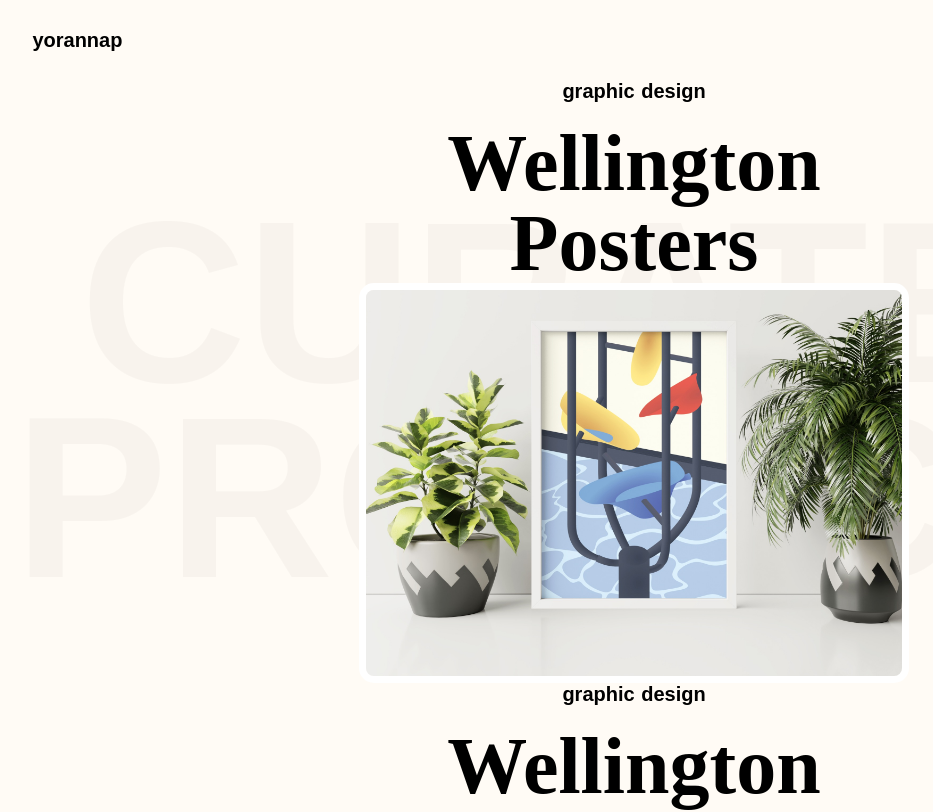
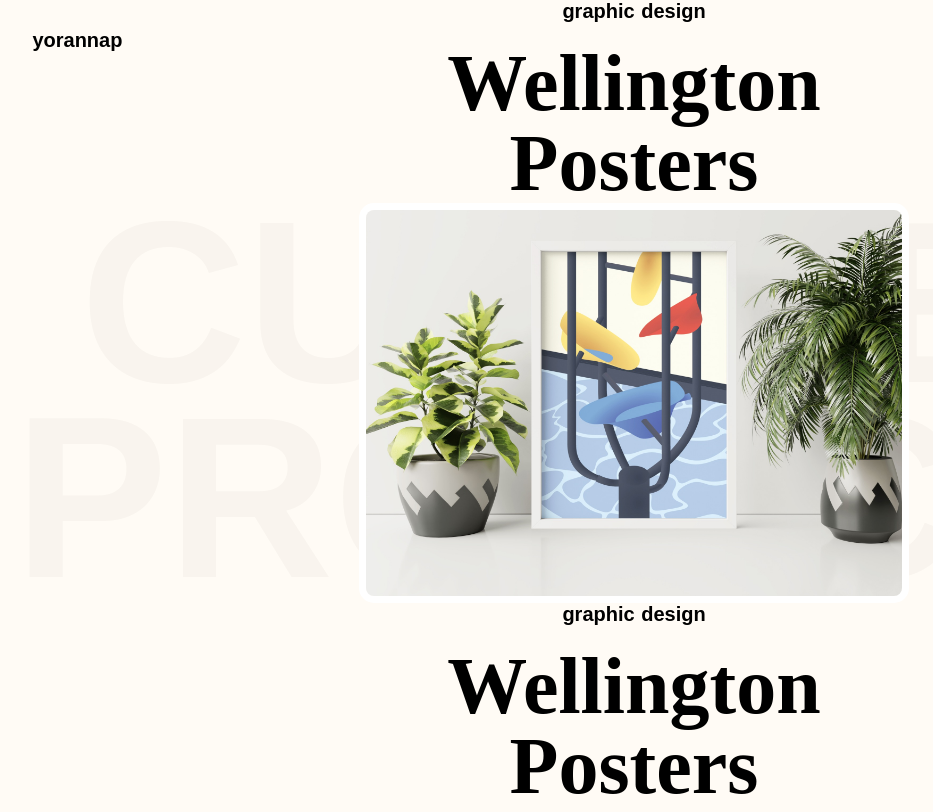
Before and after one commit to yorannap/portfolio-site, a Nuxt app: page / in a window 1280 px wide. Shown: the top 812 px of the page, without its empty margins (6-939 px from the left). Built offline with nearby package versions, Linux system fonts and the light colour scheme; a web font is replaced by a local one.

Commit message:
implemented locomotive

```diff
--- a/nuxt.config.js
+++ b/nuxt.config.js
@@ -25,6 +25,10 @@ export default {
 
   // Plugins to run before rendering page: https://go.nuxtjs.dev/config-plugins
   plugins: [
+    {
+      src: "~/plugins/locomotiveScroll.js",
+      mode: "client"
+    }
   ],
 
   // Auto import components: https://go.nuxtjs.dev/config-components
--- a/package.json
+++ b/package.json
@@ -11,6 +11,7 @@
   "dependencies": {
     "core-js": "^3.9.1",
     "gsap": "^3.6.1",
+    "locomotive-scroll": "^4.1.1",
     "nuxt": "^2.15.3"
   },
   "devDependencies": {}
--- a/pages/index.vue
+++ b/pages/index.vue
@@ -33,6 +33,18 @@
 <script>
 
 export default {
+  data() {
+    return {
+      lmS: null
+    };
+  },
+  mounted() {
+    this.lmS = new this.locomotiveScroll({
+      el: document.querySelector("#projects"),
+      smooth: true
+    });
+      console.log(this.lmS);
+  }
 }
 </script>
 
@@ -48,6 +60,7 @@ body {
   font-weight: 400;
   font-style: normal;
   font-size: 20px;
+  overscroll-behavior: none;
 }
 
 .container {
@@ -57,6 +70,8 @@ body {
 }
 
 header {
+  position: fixed;
+  width: 100vw;
   display: flex;
   justify-content: center;
   flex-direction: column;
@@ -71,7 +86,7 @@ header {
   width: 100vw;
   height: 100vh;
   text-align: center;
-  position: absolute;
+  position: fixed;
   top: 0;
   font-size: 230px!important;
   line-height: 0.85em;
@@ -83,6 +98,10 @@ header {
 
 #projects {
   z-index: 5;
+  width: 94%;
+  overflow: scroll;
+  height: 100vh;
+  margin: auto;
 }
 
 .project-image {
--- /dev/null
+++ b/plugins/locomotiveScroll.js
@@ -0,0 +1,6 @@
+import Vue from "vue";
+import locomotiveScroll from "locomotive-scroll";
+
+Object.defineProperty(Vue.prototype, "locomotiveScroll", {
+  value: locomotiveScroll
+});
```
Also changed, not shown: 2 other files (tests, documents, lock files or other folders).
